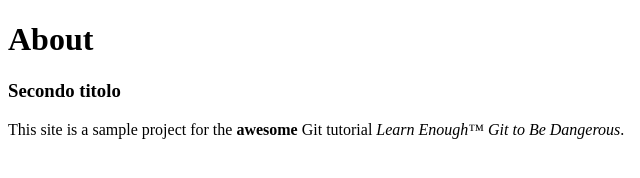
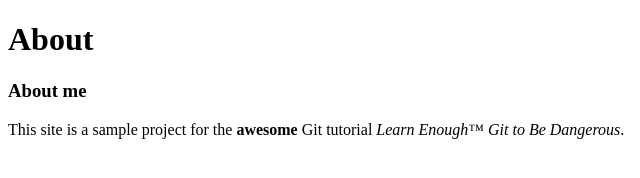
Before and after one commit to AlbertoNessi/website, a plain HTML site: page about.html in a window 1280 px wide. Shown: the full height of the page, 0-640 px from the left. Drawn offline with Linux system fonts and the light colour scheme.

Commit message:
chanhe h3 htm in "about me"

```diff
--- a/about.html
+++ b/about.html
@@ -5,7 +5,7 @@
   </head>
   <body>
     <h1>About</h1>
-   <h3>Secondo titolo</h3>
+   <h3>About me</h3>
    <p>This site is a sample project for the <strong>awesome</strong> Git tutorial <em>Learn Enough™ Git to Be Dangerous</em>.</p>
   </body>
 </html>
```
